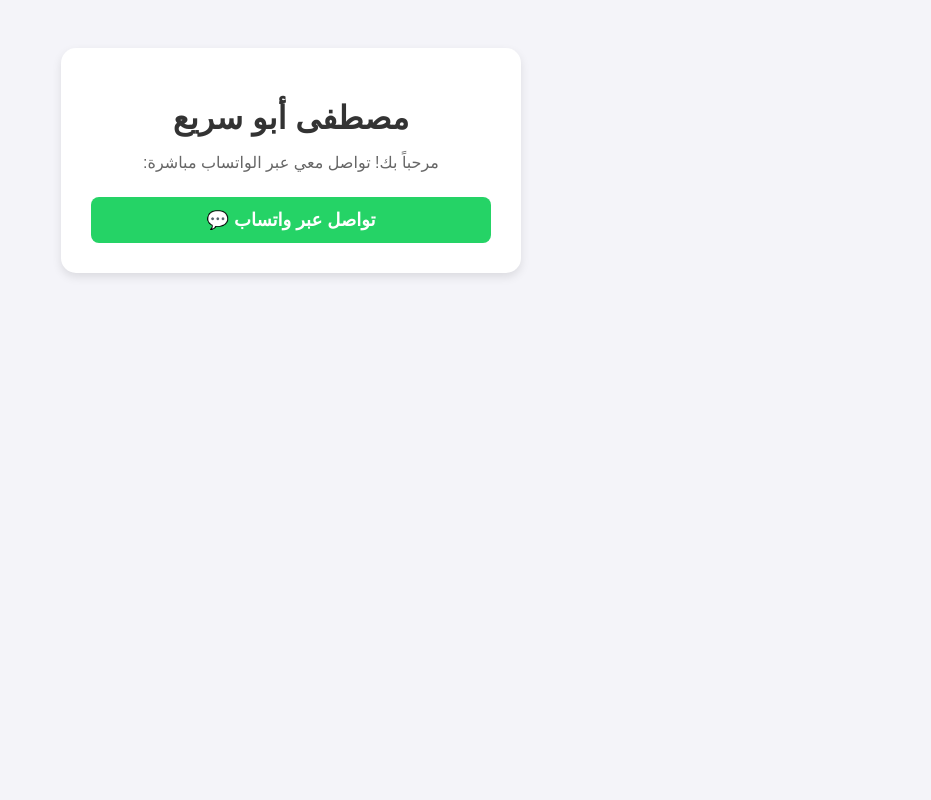
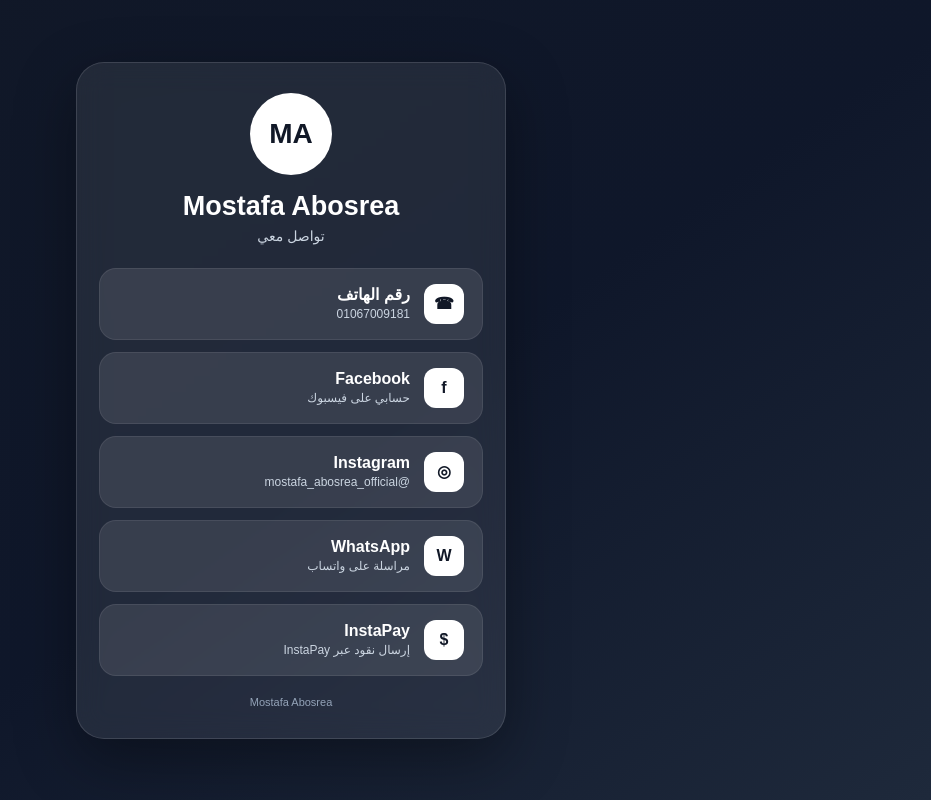
Before and after one commit to MustafaAbosrea/mustafaabosrea.github.io, a plain HTML site: page index.html in a window 1280 px wide. Shown: the whole page, without its empty margins (349-1280 px from the left). Drawn offline with Linux system fonts and the light colour scheme.

Commit message:
Add files via upload

```diff
--- a/index.html
+++ b/index.html
@@ -1,22 +1,34 @@
-<!DOCTYPE html>
+<!doctype html>
 <html lang="ar" dir="rtl">
 <head>
-    <meta charset="UTF-8">
-    <meta name="viewport" content="width=device-width, initial-scale=1.0">
-    <title>مصطفى أبو سريع | التواصل</title>
-    <style>
-        body { font-family: sans-serif; text-align: center; background: #f4f4f9; padding: 40px 20px; }
-        .card { background: white; max-width: 400px; margin: auto; padding: 30px; border-radius: 15px; box-shadow: 0 4px 10px rgba(0,0,0,0.1); }
-        h1 { color: #333; margin-bottom: 10px; }
-        p { color: #666; margin-bottom: 25px; }
-        .btn { display: block; background: #25D366; color: white; padding: 12px; border-radius: 8px; text-decoration: none; font-weight: bold; font-size: 18px; }
-    </style>
+<meta charset="utf-8">
+<meta name="viewport" content="width=device-width,initial-scale=1">
+<title>Mostafa Abosrea</title>
+<style>
+*{box-sizing:border-box}body{margin:0;min-height:100vh;font-family:Arial,sans-serif;background:linear-gradient(145deg,#111827,#0f172a 55%,#1e293b);color:#fff;display:flex;justify-content:center;align-items:center;padding:24px}
+.card{width:min(430px,100%);padding:30px 22px;border-radius:28px;background:rgba(255,255,255,.08);backdrop-filter:blur(14px);box-shadow:0 20px 60px rgba(0,0,0,.35);text-align:center;border:1px solid rgba(255,255,255,.12)}
+.avatar{width:82px;height:82px;margin:auto;border-radius:50%;display:grid;place-items:center;background:#fff;color:#111827;font-size:28px;font-weight:800}
+h1{margin:16px 0 6px;font-size:27px}.sub{margin:0 0 24px;color:#cbd5e1;font-size:14px}
+a{display:flex;align-items:center;gap:14px;text-decoration:none;color:#fff;background:rgba(255,255,255,.1);padding:15px 18px;border-radius:17px;margin:12px 0;border:1px solid rgba(255,255,255,.08);transition:.2s}
+a:hover{transform:translateY(-2px);background:rgba(255,255,255,.16)}
+.icon{width:40px;height:40px;border-radius:12px;background:#fff;color:#111827;display:grid;place-items:center;font-weight:800}
+.txt{flex:1;text-align:right}.title{font-weight:700}.detail{font-size:12px;color:#cbd5e1;margin-top:3px}
+.footer{margin-top:20px;font-size:11px;color:#94a3b8}
+</style>
 </head>
 <body>
-    <div class="card">
-        <h1>مصطفى أبو سريع</h1>
-        <p>مرحباً بك! تواصل معي عبر الواتساب مباشرة:</p>
-        <a class="btn" href="https://wa.me/201000000000" target="_blank">تواصل عبر واتساب 💬</a>
-    </div>
+<main class="card">
+<div class="avatar">MA</div>
+<h1>Mostafa Abosrea</h1>
+<p class="sub">تواصل معي</p>
+
+<a href="tel:01067009181"><span class="icon">☎</span><span class="txt"><span class="title">رقم الهاتف</span><br><span class="detail">01067009181</span></span></a>
+<a href="https://www.facebook.com/share/1GmoTa69Ua/" target="_blank"><span class="icon">f</span><span class="txt"><span class="title">Facebook</span><br><span class="detail">حسابي على فيسبوك</span></span></a>
+<a href="https://www.instagram.com/mostafa_abosrea_official?utm_source=qr&srtk=MWpoem95MG0zejdtNA==" target="_blank"><span class="icon">◎</span><span class="txt"><span class="title">Instagram</span><br><span class="detail">@mostafa_abosrea_official</span></span></a>
+<a href="https://wa.me/qr/7YQR4QLKITY3L1" target="_blank"><span class="icon">W</span><span class="txt"><span class="title">WhatsApp</span><br><span class="detail">مراسلة على واتساب</span></span></a>
+<a href="https://ipn.eg/S/mostafa_abosrea/instapay/9EHeoQ" target="_blank"><span class="icon">$</span><span class="txt"><span class="title">InstaPay</span><br><span class="detail">إرسال نقود عبر InstaPay</span></span></a>
+
+<div class="footer">Mostafa Abosrea</div>
+</main>
 </body>
 </html>
```
